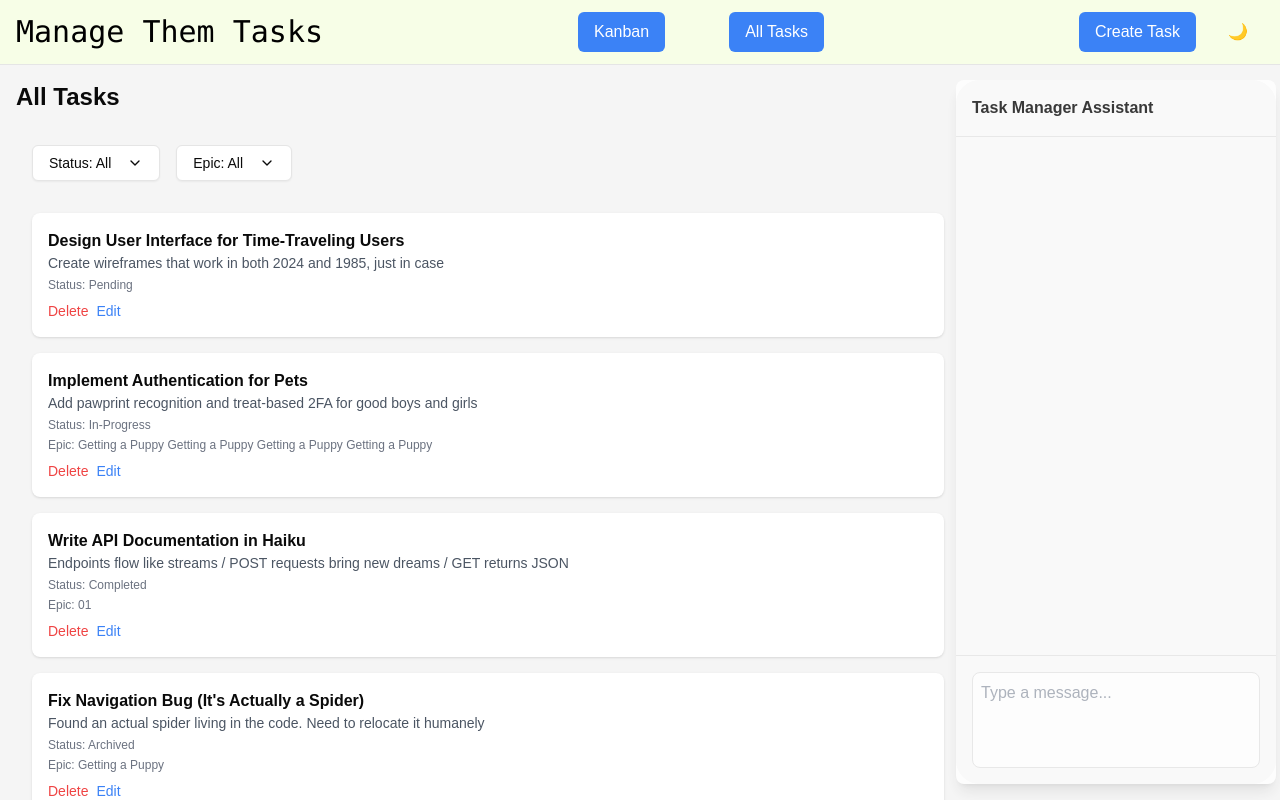
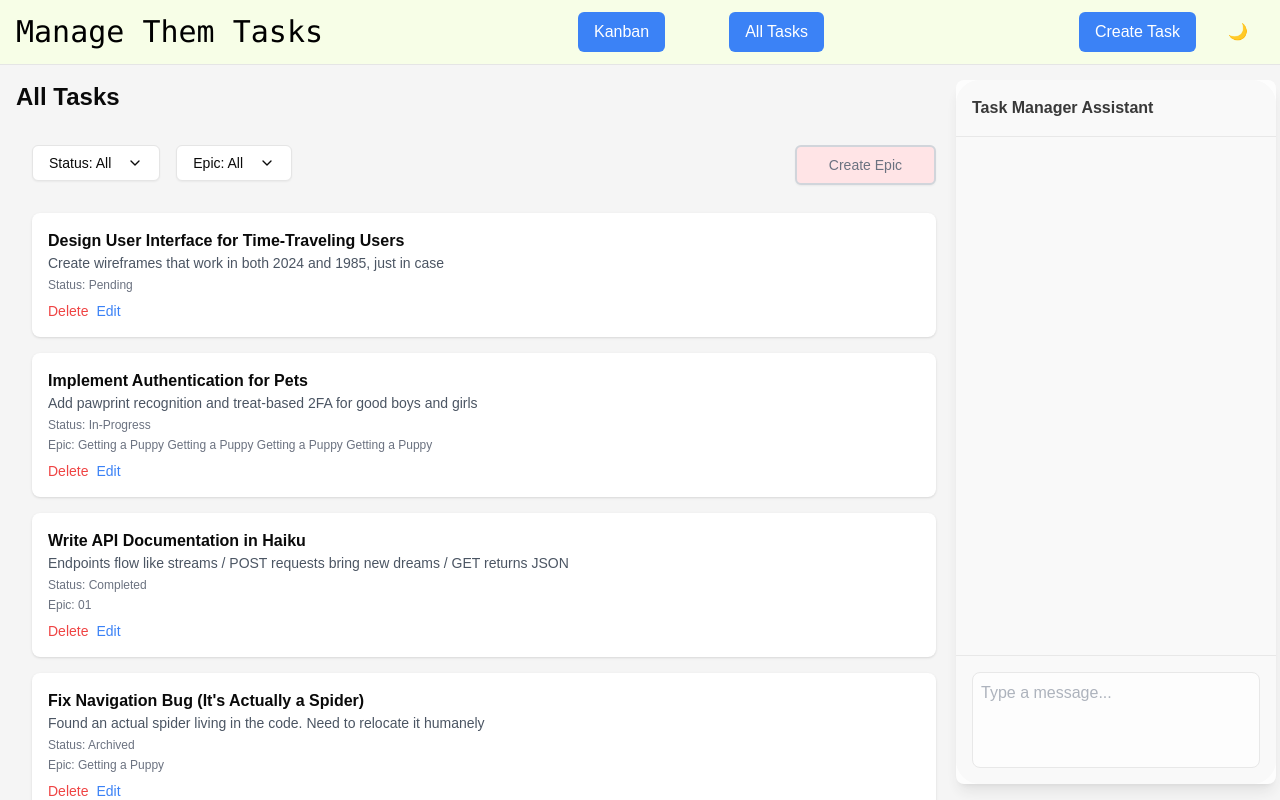
Before and after one commit to fractal-bootcamp/malin.task-manager, a Next.js app in the folder task-manager/: page /all-tasks in a window 1280 px wide. Shown: the top 800 px of the page. Built offline with nearby package versions, Linux system fonts and the light colour scheme.

Commit message:
all tasks button for creating new epic

```diff
--- a/task-manager/src/components/ui/AllTasks.tsx
+++ b/task-manager/src/components/ui/AllTasks.tsx
@@ -30,8 +30,10 @@ export const AllTasks = () => {
   });
 
   return (
-    <div className="flex flex-col gap-4 p-4">
+    <div className="flex flex-col gap-4 p-4 w-[75%]">
+      <div className="flex justify-between">
         <div className="flex gap-4 mb-4">
+          {/* Status Dropdown */}
           <DropdownMenu>
             <DropdownMenuTrigger asChild>
               <Button variant="outline">
@@ -51,6 +53,7 @@ export const AllTasks = () => {
             </DropdownMenuContent>
           </DropdownMenu>
 
+          {/* Epic Dropdown */}
           <DropdownMenu>
             <DropdownMenuTrigger asChild>
               <Button variant="outline">
@@ -70,6 +73,17 @@ export const AllTasks = () => {
             </DropdownMenuContent>
           </DropdownMenu>
         </div>
+        <div className="flex">
+          <Button
+            variant="outline"
+            size="lg"
+            className="border-2 border-gray-300 bg-rose-100 text-gray-500"
+            onClick={() => setIsEditModalOpen(true)}
+          >
+            Create Epic
+          </Button>
+        </div>
+      </div>
 
       {editingTask && (
         <EditTaskModal
@@ -83,7 +97,7 @@ export const AllTasks = () => {
       {filteredTasks.map((task) => (
         <div
           key={task.id}
-          className="bg-white p-4 rounded-lg shadow w-[75%]"
+          className="bg-white p-4 rounded-lg shadow"
         >
           <h3 className="font-semibold">{task.title}</h3>
           <p className="text-gray-600 text-sm">{task.description}</p>
--- a/task-manager/src/components/ui/TaskCard.tsx
+++ b/task-manager/src/components/ui/TaskCard.tsx
@@ -83,6 +83,7 @@ export const TaskCard: React.FC<TaskCardProps> = ({
               <Button
                 variant="outline"
                 size="sm"
+                className="text-neutral-500"
                 onClick={() => setIsEditModalOpen(true)}
               >
                 Edit
```
Lines whose indentation alone changed are shown as unchanged.
